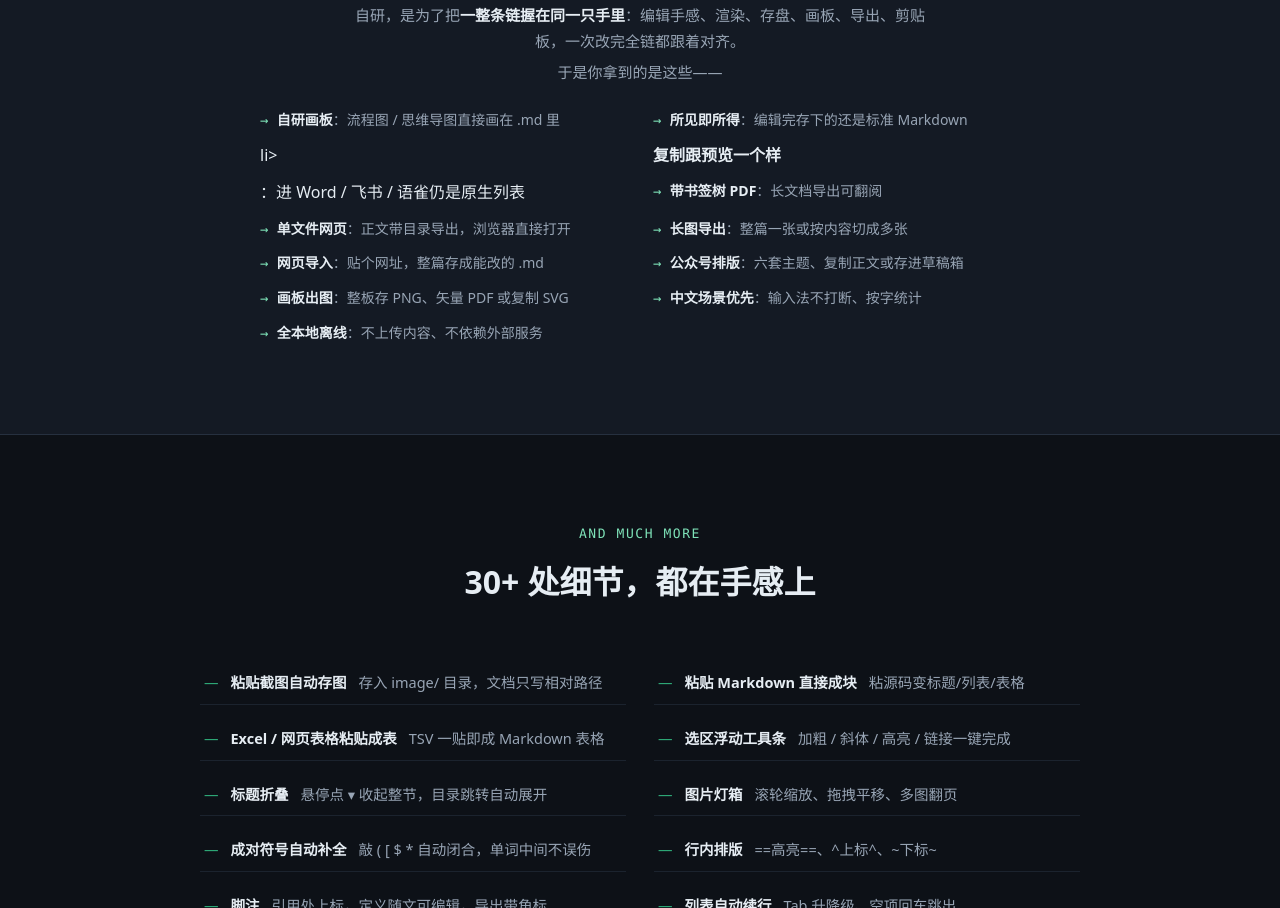
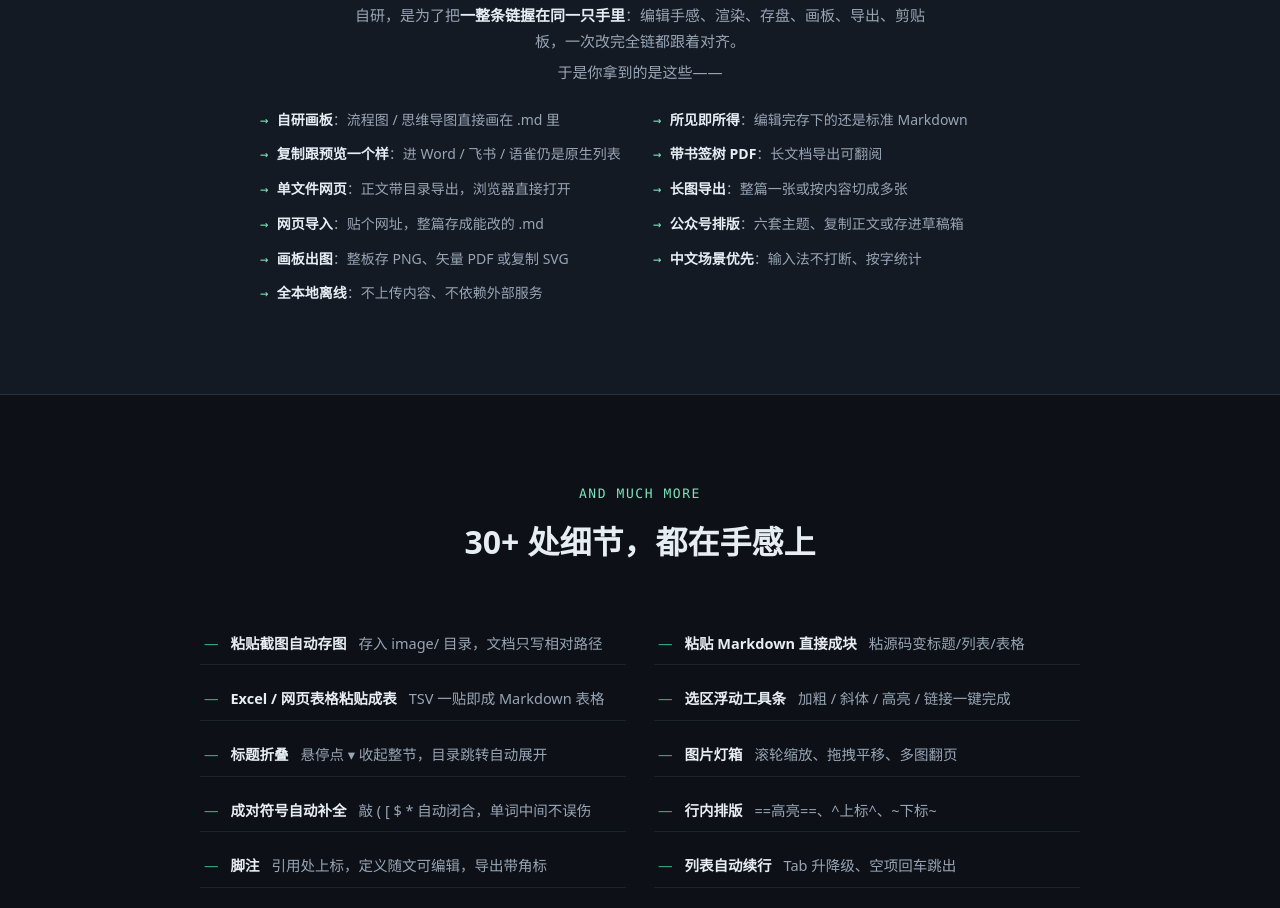
Before and after one commit to gmsya/md-toolkit, a plain HTML site: page index.html in a window 1280 px wide. Shown: the part 7644-8552 px from the top of the page. Drawn offline with Linux system fonts and the light colour scheme; no server answers.

Commit message:
修正 index qa-list 行笔误，与本地逐字对齐

```diff
--- a/index.html
+++ b/index.html
@@ -353,7 +353,7 @@ var _hmt = _hmt || [];
     <ul class="qa-list reveal">
       <li><b>自研画板</b>：流程图 / 思维导图直接画在 .md 里</li>
       <li><b>所见即所得</b>：编辑完存下的还是标准 Markdown</li>
-     li><b>复制跟预览一个样</b>：进 Word / 飞书 / 语雀仍是原生列表</li>
+      <li><b>复制跟预览一个样</b>：进 Word / 飞书 / 语雀仍是原生列表</li>
       <li><b>带书签树 PDF</b>：长文档导出可翻阅</li>
       <li><b>单文件网页</b>：正文带目录导出，浏览器直接打开</li>
       <li><b>长图导出</b>：整篇一张或按内容切成多张</li>
```
